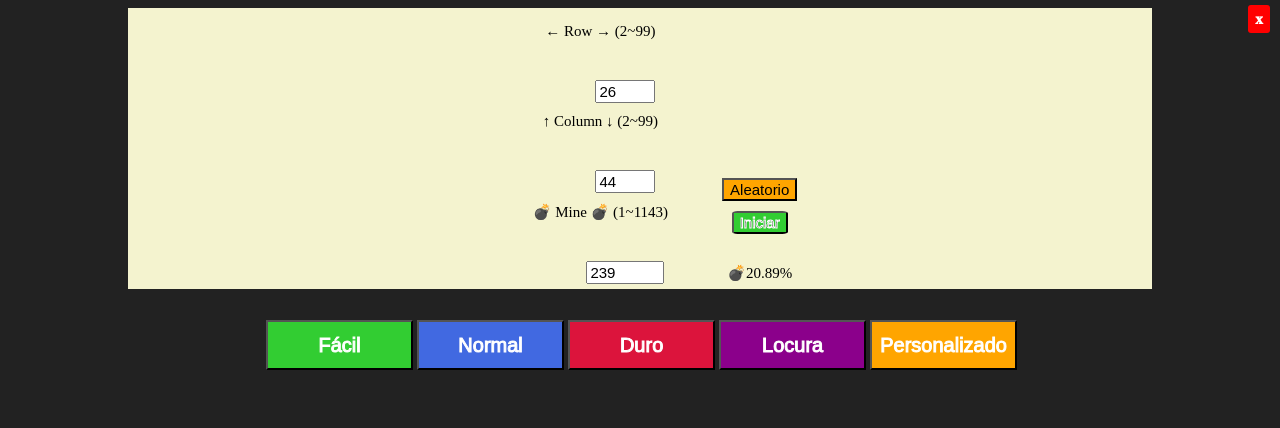
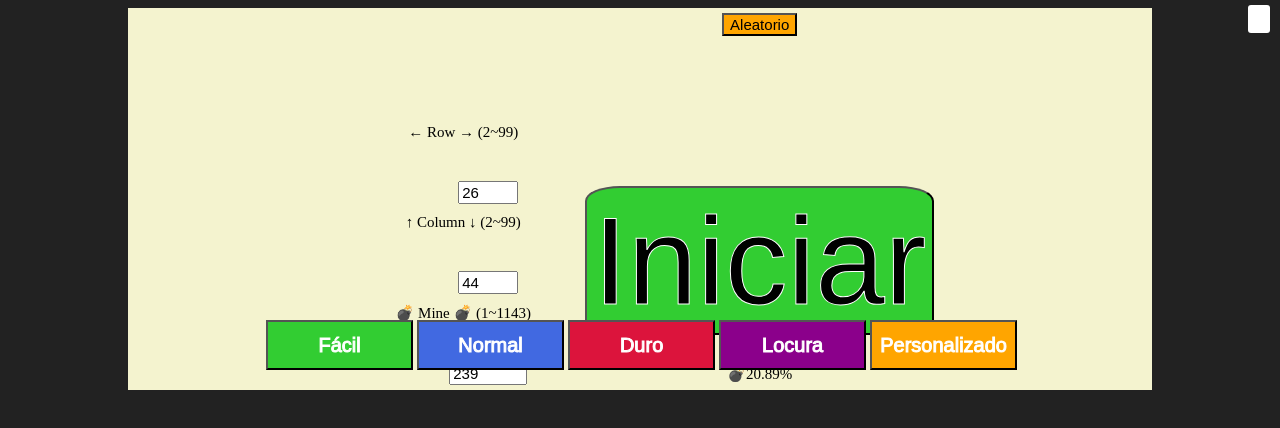
Before and after one commit to Sherpa47/Buscaminas, a plain HTML site: page index.html in a window 1280 px wide. Both pictures are taken after a click on the button "Personalizado". Drawn offline with Linux system fonts and the light colour scheme.

Commit message:
Update style.css

```diff
--- a/style.css
+++ b/style.css
@@ -13,7 +13,7 @@ img {
 }
 
 a.popup-cerrar {
-  background: #F00;
+  background: #FFF;
   border-radius:3px;
   color: #fff;
   font-size: 15px;
@@ -116,14 +116,14 @@ input.custom_input {
 }
 
 #custom_random {
-  margin-bottom: 10px;
+  margin-bottom: 150px;
   font-size: 15px;
   background: orange;
 }
 
 #custom_start {
   margin-bottom: 30px;
-  font-size: 15px;
+  font-size: 125px;
   border-radius: 10%;
   color: black;
   -webkit-text-stroke: 1px white;
```
